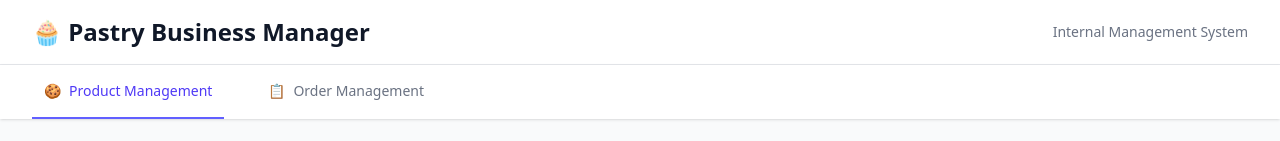
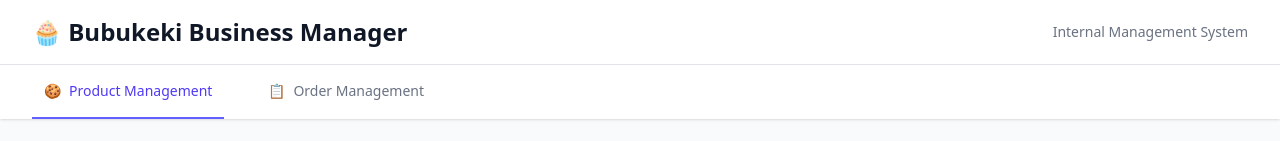
Before and after one commit to SeanVenz/business-internal, a React (Vite) app: page / in a window 1280 px wide. Shown: the top 141 px of the page. Built offline with nearby package versions, Linux system fonts and the light colour scheme; no server answers; the database is empty.

Commit message:
Fix: Update layout component for improved navigation and responsiveness

```diff
--- a/src/components/Layout.jsx
+++ b/src/components/Layout.jsx
@@ -16,7 +16,7 @@ const Layout = ({ children }) => {
           <div className="flex justify-between items-center h-16">
             <div className="flex items-center">
               <h1 className="text-lg sm:text-2xl font-bold text-gray-900">
-                <span className="hidden sm:inline">🧁 Pastry Business Manager</span>
+                <span className="hidden sm:inline">🧁 Bubukeki Business Manager</span>
                 <span className="sm:hidden">🧁 Pastry Mgr</span>
               </h1>
             </div>
```
